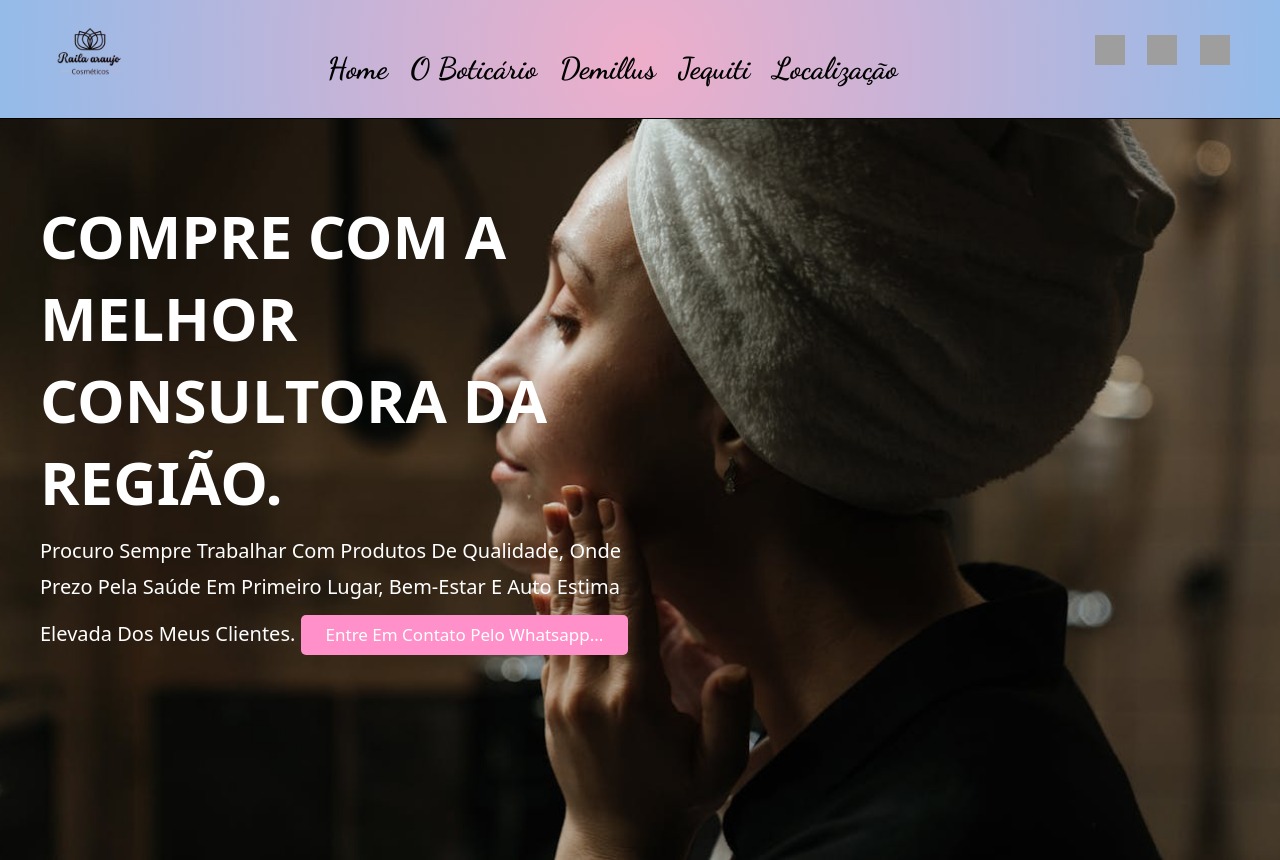
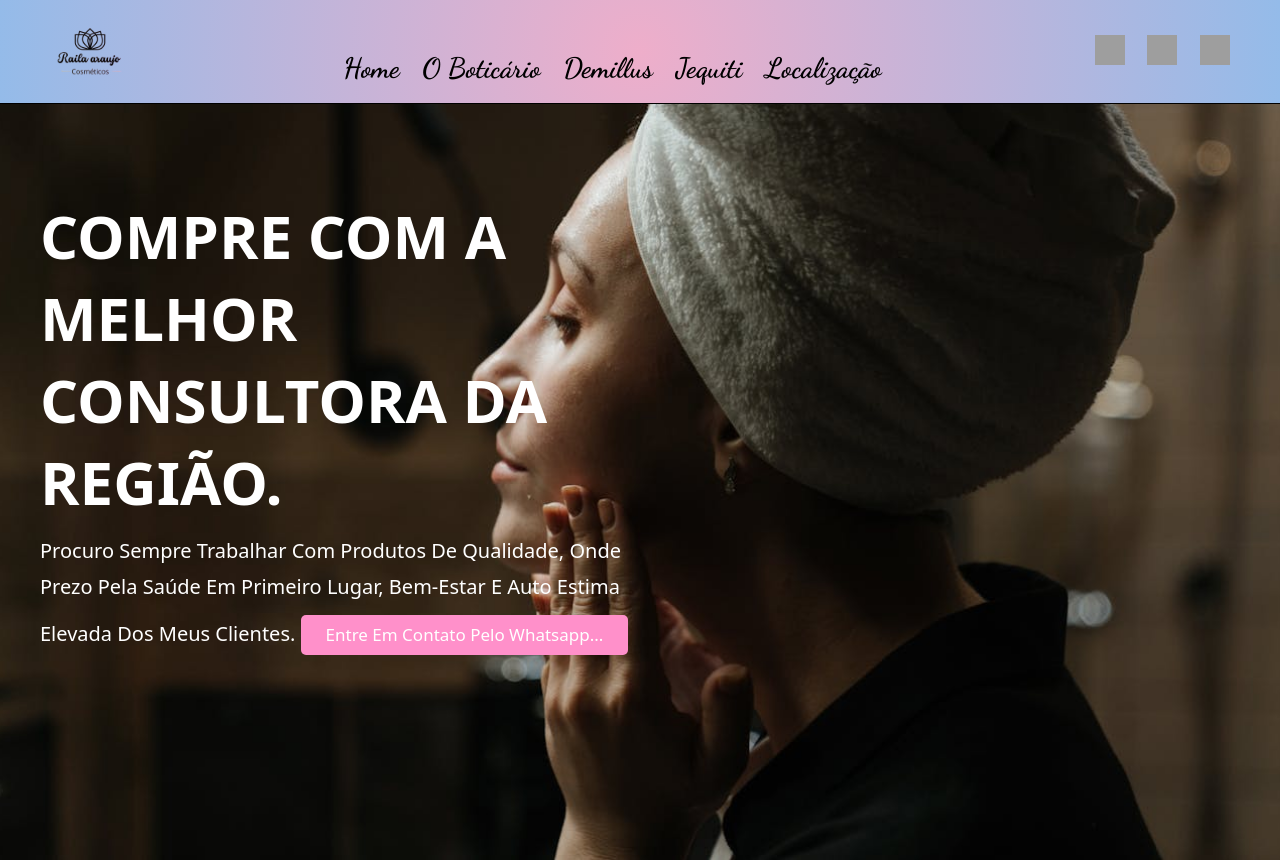
Before and after one commit to diegodev37/Raila_Variedades, a plain HTML site: page index.html in a window 1280 px wide. Shown: the top 860 px of the page. Drawn offline with Linux system fonts and the light colour scheme; grey boxes are pictures that could not be loaded.

Commit message:
font-size do <a> e margin-botton do header.

```diff
--- a/style.css
+++ b/style.css
@@ -53,13 +53,13 @@ section {
     align-items: center;
     justify-content: space-between;
     padding-top: 0;
-    padding-bottom: 1.5rem;
+    padding-bottom: 0rem;
 
 }
 
 .navbar a {
     margin: 0 1rem;
-    font-size: 3.0rem;
+    font-size: 2.8rem;
     color: black;
 
 
```
